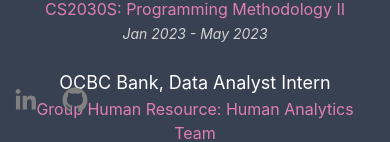
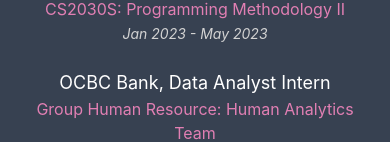
Before and after one commit to bryanhce/portfolio-website, a Next.js app: page /ResumePage in a window 390 px wide. Shown: the part 699-841 px from the top of the page. Built offline with nearby package versions, Linux system fonts and the light colour scheme.

Commit message:
chore: remove footer from mobile view

```diff
--- a/pages/404.tsx
+++ b/pages/404.tsx
@@ -28,7 +28,7 @@ scrollbar scrollbar-track-gray-400/20 scrollbar-thumb-[#8185E1]"
           Feel free to click on the navigation bar at the top to find your way!
         </h3>
       </div>
-      <Footer />
+      <Footer isVisibleOnMobile={false} />
     </div>
   );
 };
--- a/pages/ResumePage.tsx
+++ b/pages/ResumePage.tsx
@@ -33,7 +33,7 @@ const ResumePage = () => {
         <Section content={leadership} title={"Leadership Experiences"} />
         <Section content={volunteering} title={"Volunteering Experiences"} />
       </div>
-      <Footer />
+      <Footer isVisibleOnMobile={false} />
     </div>
   );
 };
```
